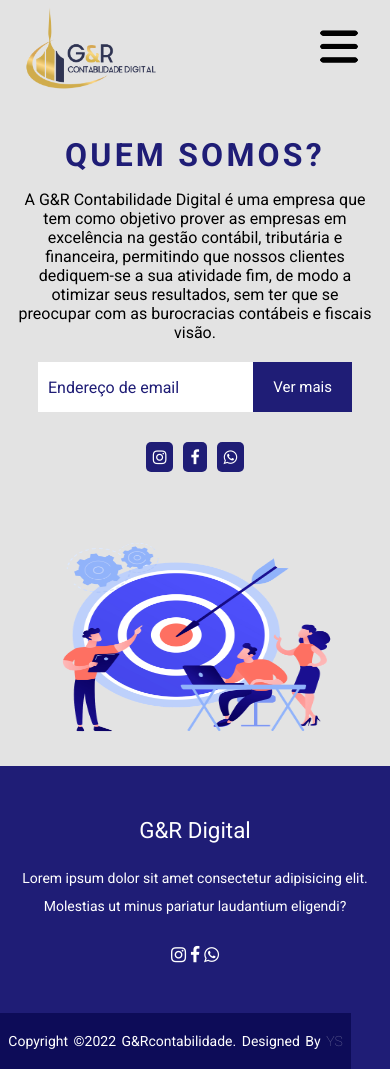
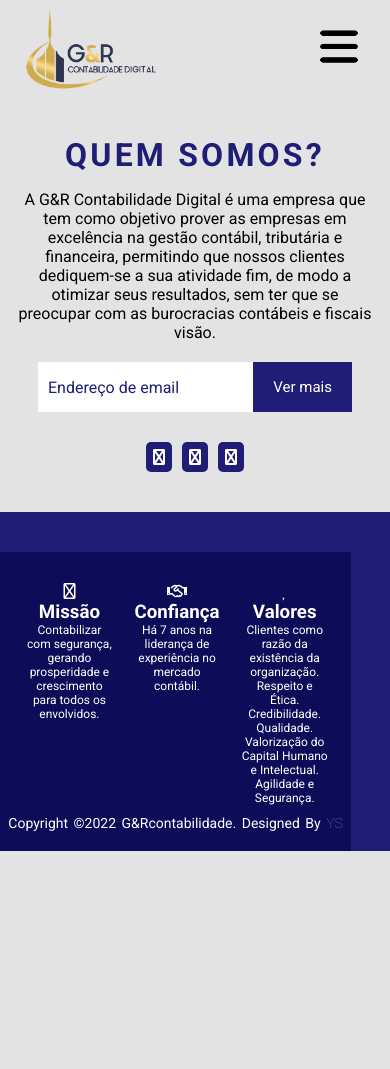
Before and after one commit to YSREZENDE/ProjetoContabil-01, a plain HTML site: page index.html in a window 390 px wide. After the commit the page ends 851 px from the top, so only its background shows below. Drawn offline with Linux system fonts and the light colour scheme.

Commit message:
n sei o dia

```diff
--- a/estilo.css
+++ b/estilo.css
@@ -231,29 +231,8 @@
 
 }
 
-.sociais{
-    list-style: none;
-    display: flex;
-    align-items: center;
-    justify-content: center;
-    margin: 1rem 0 3rem 0;
 
-}
-.sociais li{
-    margin: 0 10px;
-}
-.sociais a{
-    text-decoration: none;
-    color: white;
 
-}
-.sociais a i{
-    font-size: 1.1rem;
-    transition: color .4s ease;
-}
-.sociais a:hover i{
-    color: aquamarine;
-}
 .footer-bottom{
     background: #0d0c58;
     width: 90vw;
@@ -271,5 +250,21 @@
     opacity: .4;
     font-weight: 200;
 }
+#boxes .box{
+    margin-top: 20px;
 
 }
+#boxes .box{
+    float: left;
+    text-align: center;
+    width: 30%;
+    padding: 10px;
+}
+#boxes .box i{
+    width: px;
+
+}
+#boxes .box p{
+    font-size: 12px;
+}
+}
--- a/index.html
+++ b/index.html
@@ -5,7 +5,8 @@
     <meta http-equiv="X-UA-Compatible" content="IE=edge">
     <meta name="viewport" content="width=device-width, initial-scale=1.0">
     <link rel="stylesheet" href="estilo.css">
-    <link rel="stylesheet" href="https://cdnjs.cloudflare.com/ajax/libs/font-awesome/4.7.0/css/font-awesome.min.css">
+    <link rel="stylesheet" href="https://cdnjs.cloudflare.com/ajax/libs/font-awesome/6.2.0/css/all.min.css">
+
     <title>G&R Contabilidade</title>
 
     <!--teste de font-->
@@ -60,26 +61,38 @@
 </div>
 </div>
 
-<div class="img-bx">
-    <img src="imagem central.png"
-    width="300px"
-    height="250px">
-</div>
+
 
 <!--footer-->
 
     <footer>
+        <selection id="boxes">
+            <div class="container">
+                <!--missão-->
+        <div class="box">
+            <i class="fa-regular fa-check"></i>
+        <h3>Missão</h3>
+        <p>Contabilizar com segurança, gerando prosperidade e crescimento para todos os envolvidos.</p>
+        </div>
+        <!--end missão-->
 
-  <div class="footer-content">
-<h3>G&r digital</h3>
-<p> Lorem ipsum dolor sit amet consectetur adipisicing elit. Molestias ut minus pariatur laudantium eligendi? </p>
-<ul class="sociais">
-    <li><a href="https://www.instagram.com/gercontdigitalcg/"><i class="fa fa-instagram"></i> </a>
-        <a href="https://www.facebook.com/ContabilidadeDigitalGR"><i class="fa fa-facebook"></i> </a>
-        <a href="https://api.whatsapp.com/send?phone=552135928390"><i class="fa fa-whatsapp"></i> </a></li>
-</ul>
+        <!--confiança-->
+        <div class="box">
+            <i class="fa-regular fa-handshake"></i>
+            <h3>Confiança</h3>
+            <p>Há 7 anos na liderança de experiência no mercado contábil. </p>
+        </div>
+        <!--end confiança-->
 
-  </div>
+        <!--valores-->
+        <div class="box">
+            <i class="fa-light fa-heart"></i>
+            <h3>Valores</h3>
+            <p>Clientes como razão da existência da organização. Respeito e Ética. Credibilidade. Qualidade. Valorização do Capital Humano e Intelectual. Agilidade e Segurança.</p>
+        </div>
+        <!--end valores-->
+        </div>
+        </selection>
 
   <div class="footer-bottom">
 <p>copyright &copy;2022 G&Rcontabilidade. designed by <span>ys</span> </p>
```
